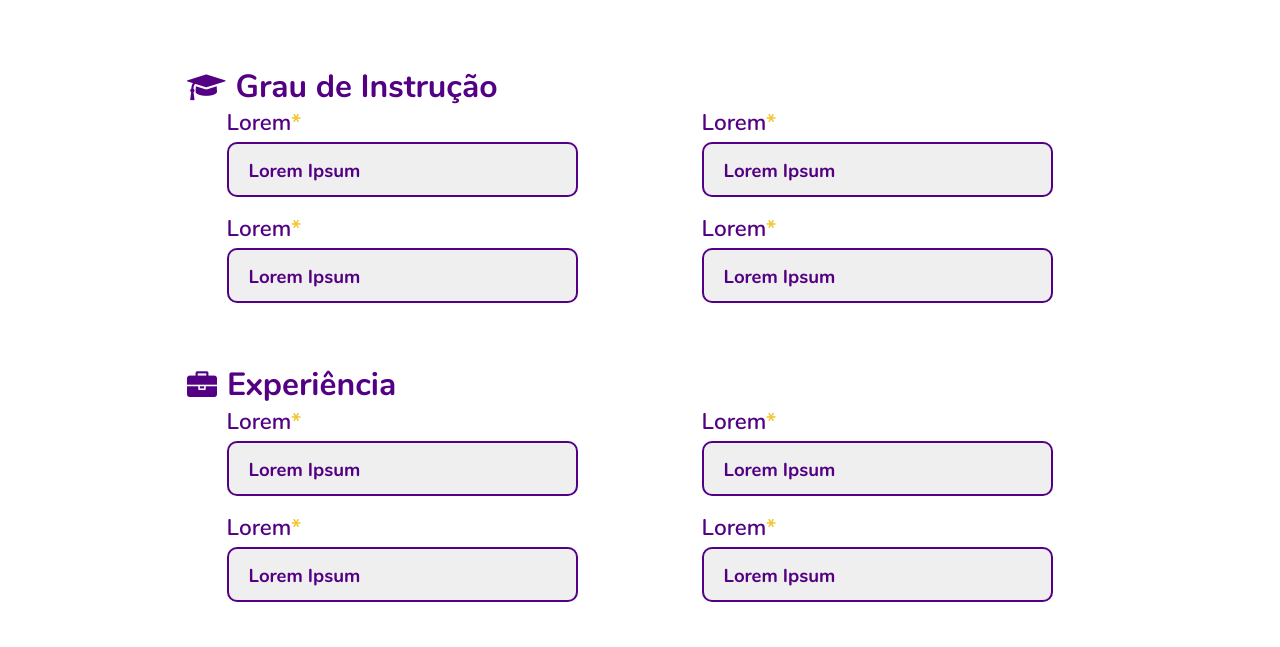
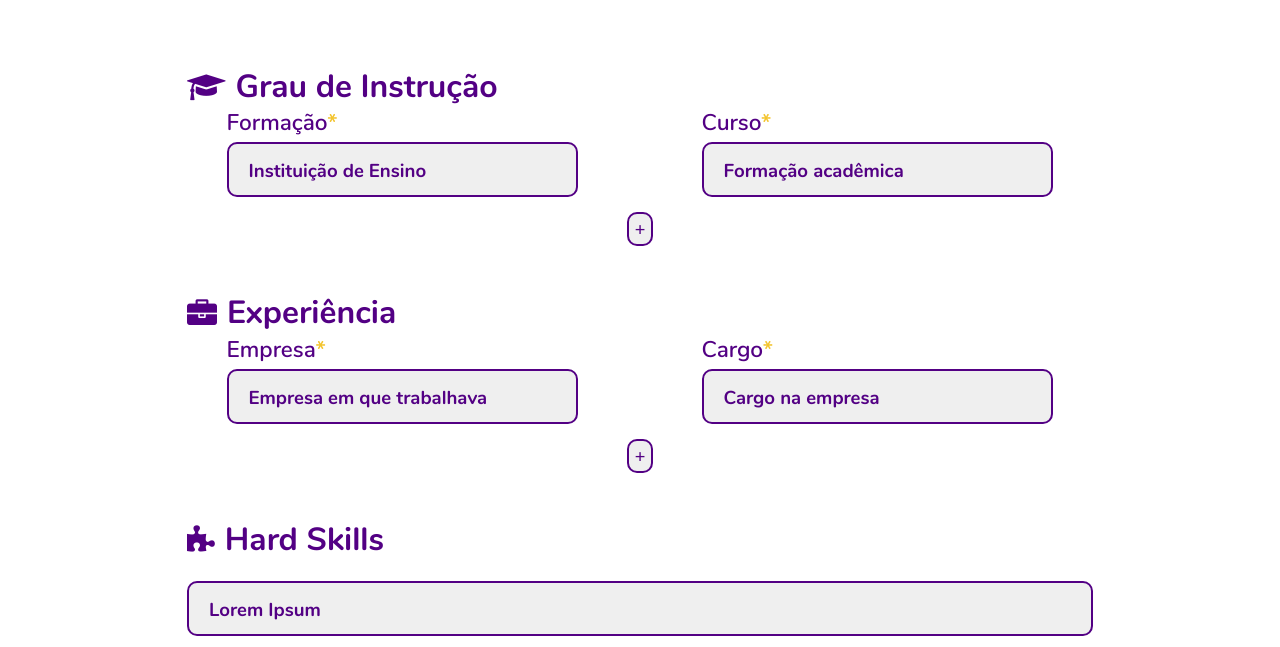
Before and after one commit to Lemos1347/Projeto3, a plain HTML site: page src/Frontend/view/createCurriculum.html in a window 1280 px wide. Shown: the part 153-800 px from the top of the page. Drawn offline with nearby package versions, Linux system fonts and the light colour scheme.

Commit message:
Campos nova formação e experiência no CreateCurriculum.

```diff
--- a/src/Frontend/css/style.css
+++ b/src/Frontend/css/style.css
@@ -1617,3 +1617,14 @@ p.create-account-frase{
 }
 
 /* Fim Teste SoftSkill */
+
+/* Botões criar currículo */
+.newButton{
+  border-radius: 10px;
+  background-color: var(--cinza-claro-fundo);
+  border: 0;
+  outline: 0;
+  color: var(--roxo-padrao);
+  font-size: 14pt;
+  border: 2px solid var(--roxo-padrao);
+}
--- a/src/Frontend/js/createCurriculum.js
+++ b/src/Frontend/js/createCurriculum.js
@@ -94,3 +94,57 @@ function verifyInfos() {
 function generateRandomNumber() {
     return Math.floor(Math.random() * 300)
 }
+
+/* Criar campo para uma nova formação */
+function novaFormacao(){
+    document.getElementById("newFormation").innerHTML +=
+    `<div class="row">
+    <div class="col-sm-12 col-md-6 listaInputs">
+      <div class="row inputDiv">
+        <div class="col-10 ">
+          <span class="textGeneralInput">Formação<span class="neededInput">*</span></span>
+        </div>
+        <div class="col-10">
+          <input class="generalInput" type="text" placeholder="Instituição de Ensino"></input>
+        </div>
+      </div>
+    </div>
+    <div class="col-sm-12 col-md-6 listaInputs">
+      <div class="row inputDiv">
+        <div class="col-10 ">
+          <span class="textGeneralInput">Curso<span class="neededInput">*</span></span>
+        </div>
+        <div class="col-10">
+          <input class="generalInput" type="text" placeholder="Formação acadêmica"></input>
+        </div>
+      </div>
+    </div>
+  </div>`
+}
+
+/* Criar campo para uma nova experiência */
+function novaExperiencia(){
+    document.getElementById("newExperience").innerHTML +=
+    `<div class="row">
+    <div class="col-sm-12 col-md-6 listaInputs">
+      <div class="row inputDiv">
+        <div class="col-10 ">
+          <span class="textGeneralInput">Empresa<span class="neededInput">*</span></span>
+        </div>
+        <div class="col-10">
+          <input class="generalInput" type="text" placeholder="Empresa em que trabalhava"></input>
+        </div>
+      </div>
+    </div>
+    <div class="col-sm-12 col-md-6 listaInputs">
+      <div class="row inputDiv">
+        <div class="col-10 ">
+          <span class="textGeneralInput">Cargo<span class="neededInput">*</span></span>
+        </div>
+        <div class="col-10">
+          <input class="generalInput" type="text" placeholder="Cargo na empresa"></input>
+        </div>
+      </div>
+    </div>
+  </div>`
+}
--- a/src/Frontend/view/createCurriculum.html
+++ b/src/Frontend/view/createCurriculum.html
@@ -114,46 +114,30 @@
               <div class="col-sm-12 col-md-6 listaInputs">
                 <div class="row inputDiv">
                   <div class="col-10 ">
-                    <span class="textGeneralInput">Lorem<span class="neededInput">*</span></span>
+                    <span class="textGeneralInput">Formação<span class="neededInput">*</span></span>
                   </div>
                   <div class="col-10">
-                    <input class="generalInput" type="text" placeholder="Lorem Ipsum"></input>
+                    <input class="generalInput" type="text" placeholder="Instituição de Ensino"></input>
                   </div>
                 </div>
               </div>
               <div class="col-sm-12 col-md-6 listaInputs">
                 <div class="row inputDiv">
                   <div class="col-10 ">
-                    <span class="textGeneralInput">Lorem<span class="neededInput">*</span></span>
+                    <span class="textGeneralInput">Curso<span class="neededInput">*</span></span>
                   </div>
                   <div class="col-10">
-                    <input class="generalInput" type="text" placeholder="Lorem Ipsum"></input>
+                    <input class="generalInput" type="text" placeholder="Formação acadêmica"></input>
                   </div>
                 </div>
               </div>
-              <div class="col-sm-12 col-md-6 listaInputs">
-                <div class="row inputDiv">
-                  <div class="col-10 ">
-                    <span class="textGeneralInput">Lorem<span class="neededInput">*</span></span>
-                  </div>
-                  <div class="col-10">
-                    <input class="generalInput" type="text" placeholder="Lorem Ipsum"></input>
-                  </div>
-                </div>
-              </div>
-              <div class="col-sm-12 col-md-6 listaInputs">
-                <div class="row inputDiv">
-                  <div class="col-10 ">
-                    <span class="textGeneralInput">Lorem<span class="neededInput">*</span></span>
-                  </div>
-                  <div class="col-10">
-                    <input class="generalInput" type="text" placeholder="Lorem Ipsum"></input>
-                  </div>
-                </div>
-              </div>
-
             </div>
+            <div id="newFormation">
           </div>
+          </div>
+        </div>
+        <div>
+          <button class="newButton" type="button" onclick="novaFormacao()">+</button>
         </div>
         <div class="row mt-5">
           <div class="col-10 offset-1">
@@ -169,45 +153,29 @@
               <div class="col-sm-12 col-md-6 listaInputs">
                 <div class="row inputDiv">
                   <div class="col-10 ">
-                    <span class="textGeneralInput">Lorem<span class="neededInput">*</span></span>
+                    <span class="textGeneralInput">Empresa<span class="neededInput">*</span></span>
                   </div>
                   <div class="col-10">
-                    <input class="generalInput" type="text" placeholder="Lorem Ipsum"></input>
+                    <input class="generalInput" type="text" placeholder="Empresa em que trabalhava"></input>
                   </div>
                 </div>
               </div>
               <div class="col-sm-12 col-md-6 listaInputs">
                 <div class="row inputDiv">
                   <div class="col-10 ">
-                    <span class="textGeneralInput">Lorem<span class="neededInput">*</span></span>
+                    <span class="textGeneralInput">Cargo<span class="neededInput">*</span></span>
                   </div>
                   <div class="col-10">
-                    <input class="generalInput" type="text" placeholder="Lorem Ipsum"></input>
+                    <input class="generalInput" type="text" placeholder="Cargo na empresa"></input>
                   </div>
                 </div>
+
               </div>
-              <div class="col-sm-12 col-md-6 listaInputs">
-                <div class="row inputDiv">
-                  <div class="col-10 ">
-                    <span class="textGeneralInput">Lorem<span class="neededInput">*</span></span>
-                  </div>
-                  <div class="col-10">
-                    <input class="generalInput" type="text" placeholder="Lorem Ipsum"></input>
-                  </div>
-                </div>
-              </div>
-              <div class="col-sm-12 col-md-6 listaInputs">
-                <div class="row inputDiv">
-                  <div class="col-10 ">
-                    <span class="textGeneralInput">Lorem<span class="neededInput">*</span></span>
-                  </div>
-                  <div class="col-10">
-                    <input class="generalInput" type="text" placeholder="Lorem Ipsum"></input>
-                  </div>
-                </div>
-              </div>
-
             </div>
+            <div id="newExperience"></div>
+          </div>
+          <div>
+            <button class="newButton" type="button" onclick="novaExperiencia()">+</button>
           </div>
         </div>
         <div class="row mt-5">
```
